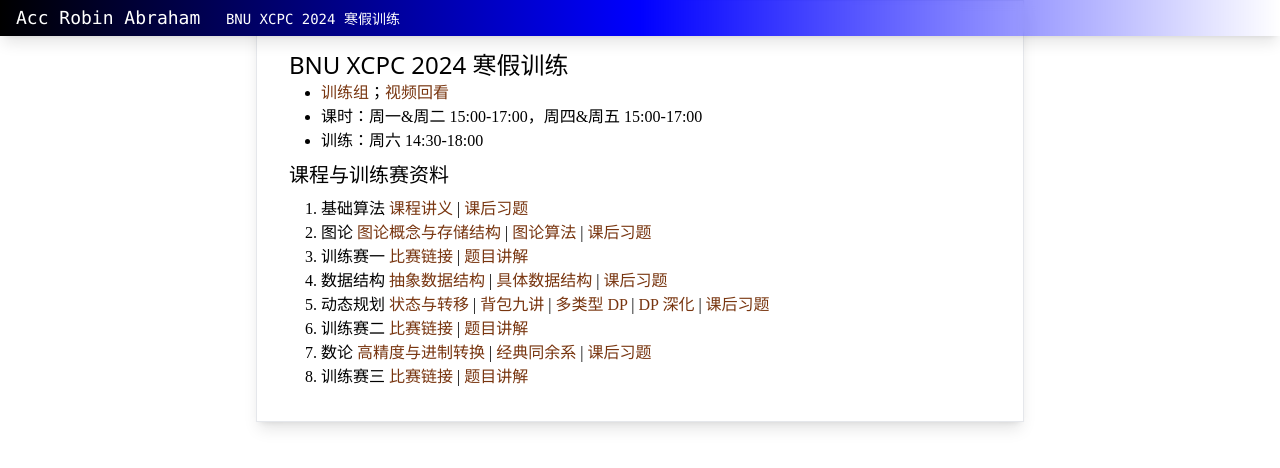
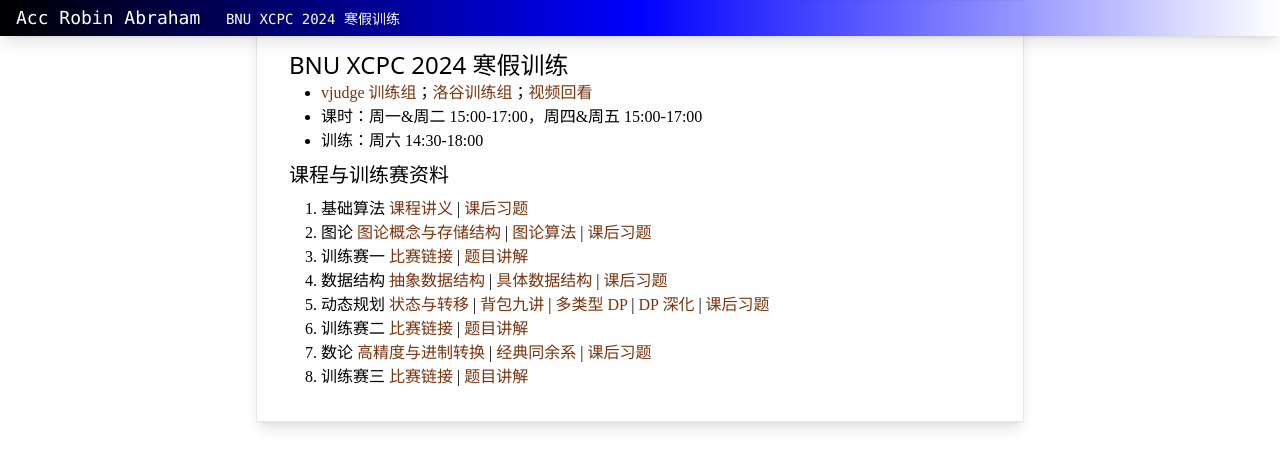
Before and after one commit to AccRobin/AccRobin.github.io, a plain HTML site: page ACM/2023/index.html in a window 1280 px wide. Drawn offline with Linux system fonts and the light colour scheme.

Commit message:
Update index.html

```diff
--- a/ACM/2023/index.html
+++ b/ACM/2023/index.html
@@ -23,7 +23,7 @@
 <div class="article container mx-auto md:px-8 lg:px-8 xl:px-8 2xl:px-8 shadow-lg border pb-8 pt-10 max-w-screen-md text-justify divide-y-2 divide-white">
   <div><h1 id="2023" class=" text-2xl mt-2 font-sans">BNU XCPC 2024 寒假训练</h1>
 <ul class=" list-disc font-serif">
-<li class=" ml-8"><a href="https://vjudge.net/group/bnu24w" class=" text-amber-900">训练组</a>；<a href="https://space.bilibili.com/1581378469/video" class=" text-amber-900">视频回看</a></li>
+<li class=" ml-8"><a href="https://vjudge.net/group/bnu24w" class=" text-amber-900">vjudge 训练组</a>；<a href="https://www.luogu.com.cn/team/40905" class=" text-amber-900">洛谷训练组</a>；<a href="https://space.bilibili.com/1581378469/video" class=" text-amber-900">视频回看</a></li>
 <li class=" ml-8">课时：周一&周二 15:00-17:00，周四&周五 15:00-17:00</li>
 <li class=" ml-8">训练：周六 14:30-18:00</li>
 </ul>
```
